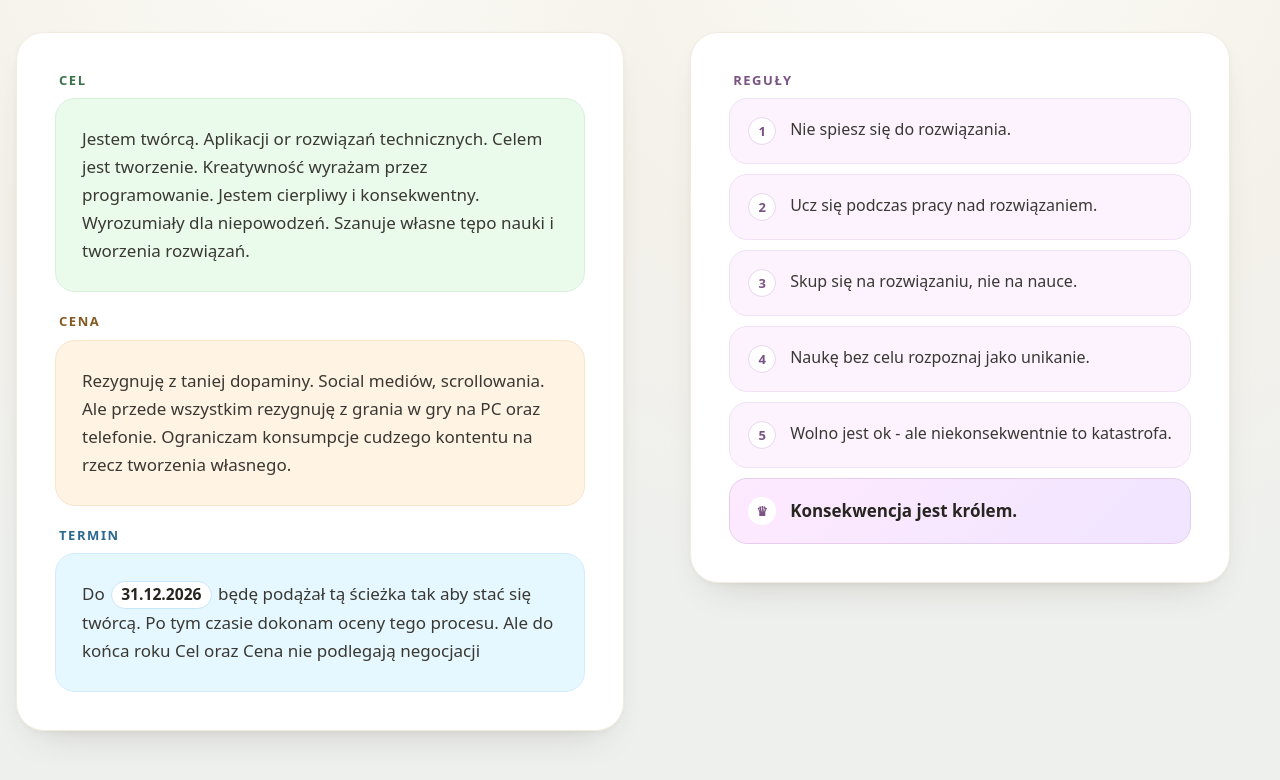
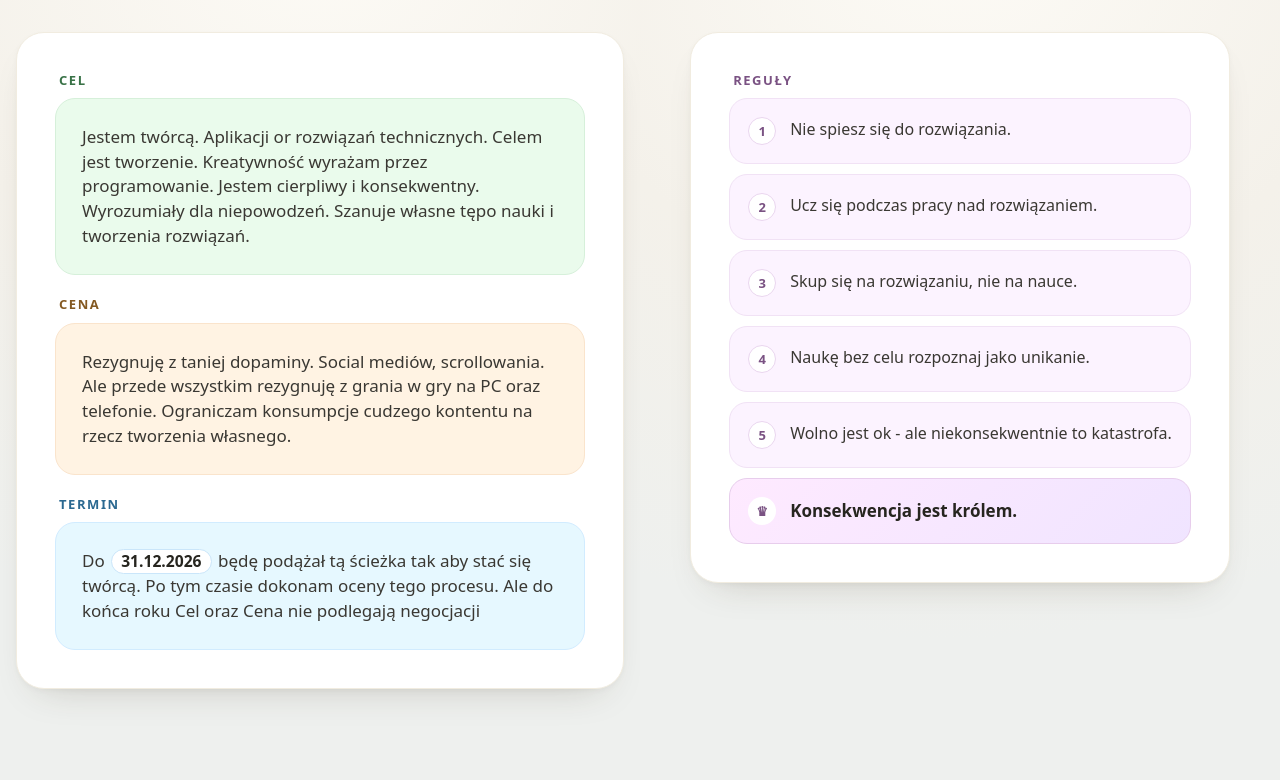
Before and after one commit to ricevind/cv, a website: page src/golden-card.html in a window 1280 px wide. Drawn offline with Linux system fonts and the light colour scheme.

Commit message:
smaller line height

```diff
--- a/src/golden-card.css
+++ b/src/golden-card.css
@@ -108,7 +108,7 @@
 .cgc-content section p {
   margin: 0;
   font-size: clamp(15px, 2.5vw, 17px);
-  line-height: 1.65;
+  line-height: 1.45;
   color: var(--cgc-color-body-text);
 }
 
```
